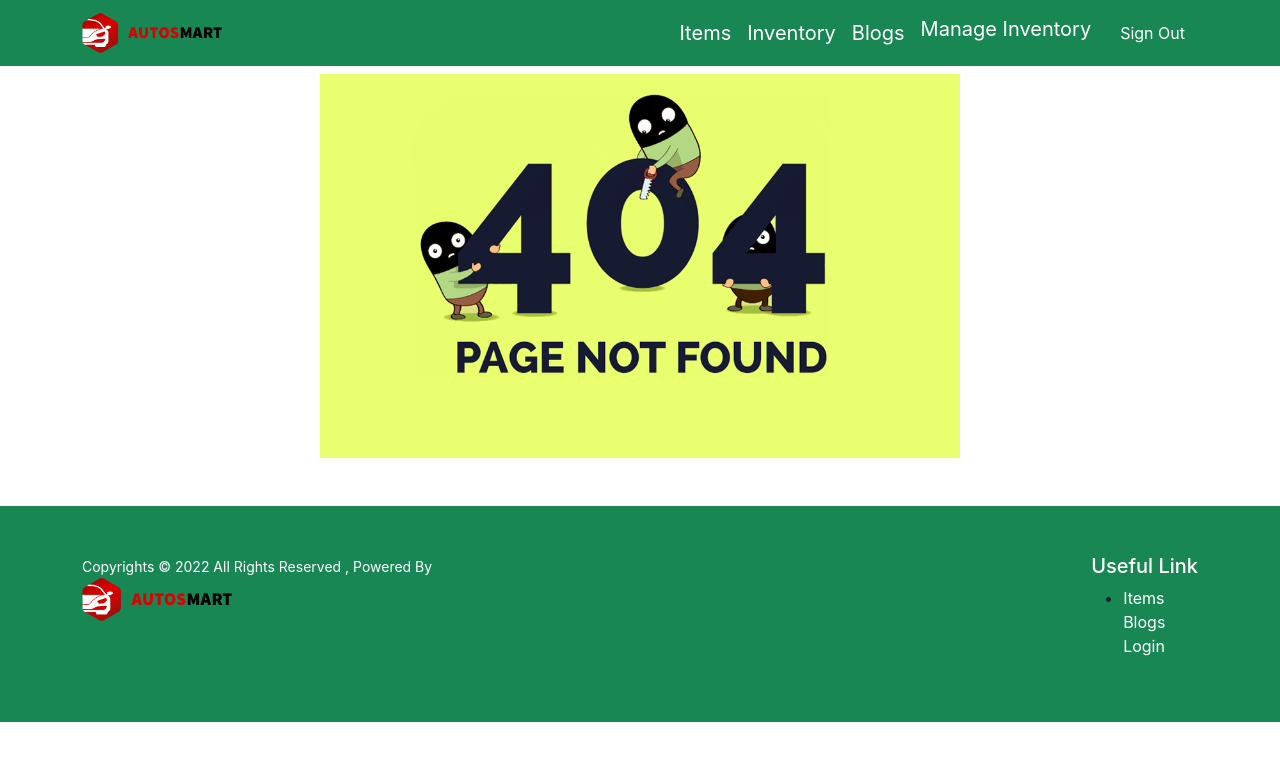
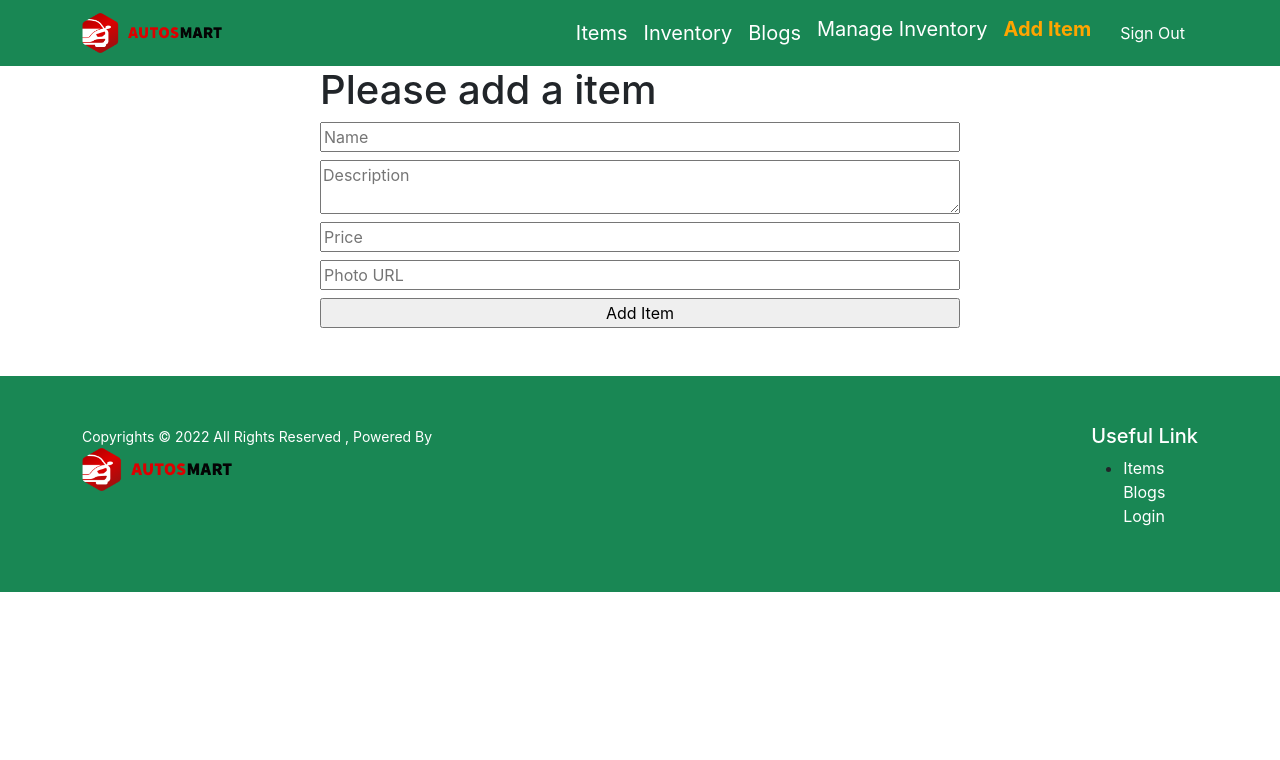
Before and after one commit to Zohorl/assignment-11-autos-mart-client, a React (Create React App) app: page /add in a window 1280 px wide. Shown: the top 760 px of the page. Built offline with nearby package versions, Linux system fonts and the light colour scheme; no server answers; sample sign-in values are in the browser's storage.

Commit message:
react hook form added

```diff
--- a/src/App.js
+++ b/src/App.js
@@ -32,7 +32,7 @@ function App() {
             <ManageInventory></ManageInventory>
           </RequireAuth>
         }></Route>
-        <Route path='/additem' element={
+        <Route path='/add' element={
           <RequireAuth>
             <AddItem></AddItem>
           </RequireAuth>
--- a/src/components/AddItem/AddItem.js
+++ b/src/components/AddItem/AddItem.js
@@ -1,9 +1,21 @@
 import React from 'react';
+import { useForm } from 'react-hook-form';
 
 const AddItem = () => {
+
+    const { register, handleSubmit, watch, formState: { errors } } = useForm();
+    const onSubmit = data => console.log(data);
+
     return (
-        <div>
+        <div className='w-50 mx-auto'>
             <h1>Please add a item </h1>
+            <form className='d-flex flex-column' onSubmit={handleSubmit(onSubmit)}>
+                <input className='mb-2' placeholder='Name' {...register("name", { required: true, maxLength: 20 })} />
+                <textarea className='mb-2' placeholder='Description' {...register("description")} />
+                <input className='mb-2' placeholder='Price' type="number" {...register("price")} />
+                <input className='mb-2' placeholder='Photo URL' type="text" {...register("image")} />
+                <input type="submit" value="Add Item" />
+            </form>
         </div>
     );
 };
--- a/src/components/Header/Header.js
+++ b/src/components/Header/Header.js
@@ -33,7 +33,8 @@ const Header = () => {
                     <Nav>
                         {
                             user && <>
-                                <CustomLink to="/manage" className="me-3 fs-5 mt-5">Manage Inventory</CustomLink>
+                                <CustomLink to="/manage/:id" className="me-3 fs-5 mt-5">Manage Inventory</CustomLink>
+                                <CustomLink to="/add" className="me-3 fs-5 mt-5">Add Item</CustomLink>
                             </>
                         }
                         {
--- a/src/components/ManageInventory/ManageInventory.js
+++ b/src/components/ManageInventory/ManageInventory.js
@@ -1,4 +1,5 @@
 import React from 'react';
+import { Link } from 'react-router-dom';
 import useItems from '../../hooks/useItems';
 import ManageItem from '../ManageItem/ManageItem';
 
@@ -7,6 +8,7 @@ const ManageInventory = () => {
     return (
         <div className='container'>
             <h1 className='text-center text-success'>Manage All Items</h1>
+            <Link to="/add" className='d-flex justify-content-center text-decoration-none mt-5'><button id='item-btn' >Add New Item</button></Link>
             <div id='items-container'>
                 {
                     items.map(item => <ManageItem
--- a/src/components/ManageItem/ManageItem.js
+++ b/src/components/ManageItem/ManageItem.js
@@ -9,6 +9,7 @@ const ManageItem = ({ item }) => {
             <h4>Price : ${price}</h4>
             <h5>Supplier : {supplier}</h5>
             <p>{description.length > 100 ? description.slice(0, 100) + ' See More...' : description}</p>
+            <button id='item-btn'>Delete</button>
         </div>
     );
 };
```
